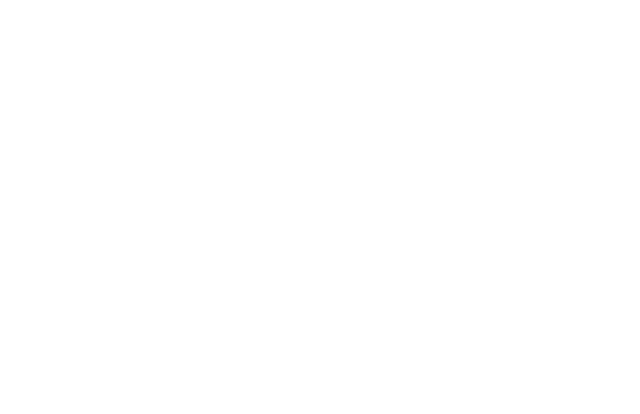
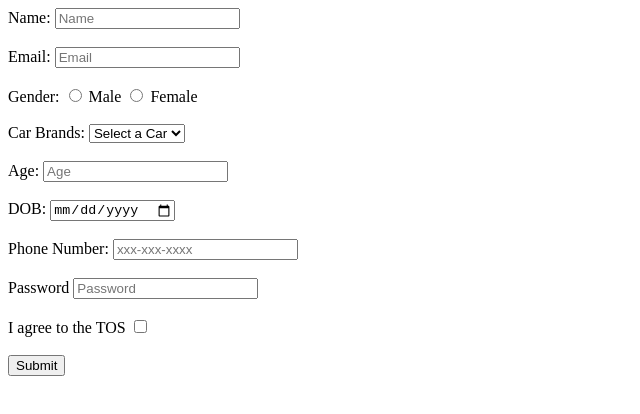
Before and after one commit to acciojob/signup-form-car-Pranshu-007, a website: page main.html in a window 1280 px wide. Shown: the whole page, without its empty margins (0-640 px from the left). Drawn offline with Linux system fonts and the light colour scheme.

Commit message:
created a submission

```diff
--- a/main.html
+++ b/main.html
@@ -7,7 +7,55 @@
 </head>
 
 <body>
-	<!-- the entire body must be written by student -->
+
+	<form action="#" method="post">
+		<label for="name"> Name: </label>
+		<input type="text" id="name" placeholder="Name" required>
+	</br>
+	</br>
+		<label for="email">Email: </label>
+		<input type="email" id="email" placeholder="Email" required>
+	</br>
+	</br>
+		<label>Gender: </label>
+		<input type="radio" id="gender_m" name="gender" required>
+		<label for="gender_m">Male </label>
+
+		<input type="radio" id="gender_f" name="gender"required>
+		<label for="gender_f">Female </label>
+	</br>
+	</br>
+		<label for="cars"> Car Brands: </label>
+		<select id="cars" required>
+			<option value="" disabled selected>Select a Car</option>
+			<option value="ferari"> Ferari </option>
+			<option value="lamborghini"> Lamborghini </option>
+			<option value="bmw"> BMW </option>
+		</select>
+	</br>
+	</br>
+		<label for="age"> Age: </label>
+		<input type="number" id="age" placeholder="Age" required>
+	</br>
+	</br>
+		<label for="dob">DOB: </label>
+		<input type="date" id="dob" required>
+	</br>
+	</br>
+		<label for="tel"> Phone Number: </label>
+		<input type="tel" id="tel" placeholder="xxx-xxx-xxxx">
+	</br>
+	</br>
+		<label for="password"> Password </label>
+		<input type="password" id="password" placeholder="Password" required>
+	</br>
+	</br>
+		<label for="tos">I agree to the TOS </label>
+		<input type="checkbox" id="tos" required>
+	</br>
+	</br>
+		<button type="submit" value="Submit"> Submit </button>
+	</form>
     <script type="text/javascript" src="./script.js">
 </script>
 
```
